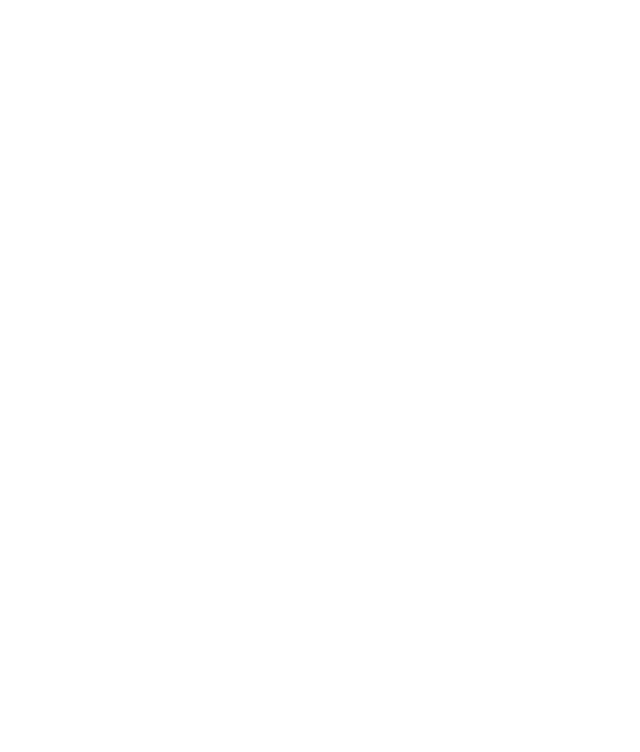
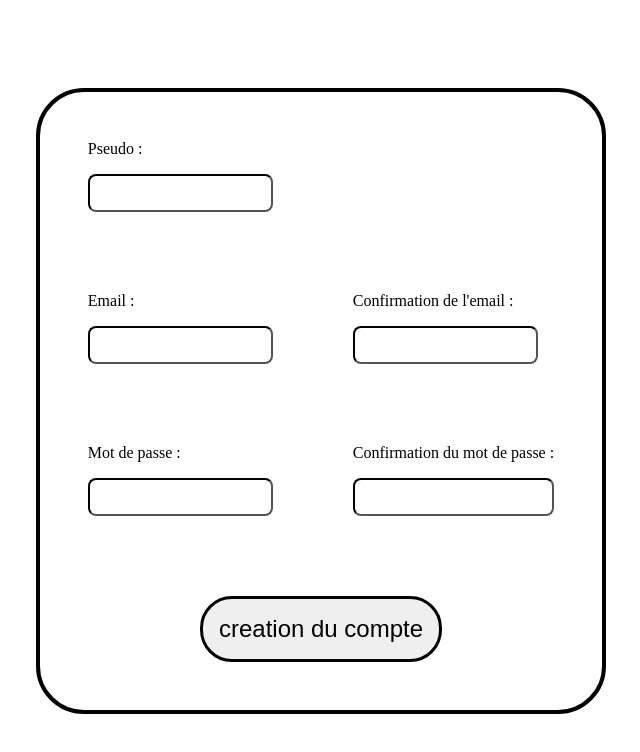
Before and after one commit to AlexPnc/Boutique-Manga, a plain HTML site: page inscription.html in a window 1280 px wide. Shown: the whole page, without its empty margins (319-959 px from the left). Drawn offline with Linux system fonts and the light colour scheme.

Commit message:
connexion et insription sans header ni footer

```diff
--- a/connexion.html
+++ b/connexion.html
@@ -0,0 +1,34 @@
+<!DOCTYPE html>
+<html lang="en">
+
+<head>
+    <meta charset="UTF-8">
+    <meta http-equiv="X-UA-Compatible" content="IE=edge">
+    <meta name="viewport" content="width=device-width, initial-scale=1.0">
+    <title>Document</title>
+    <link rel="stylesheet" href="style.css">
+</head>
+
+<body>
+    <main class="mainForm">
+        <form action="" method="post">
+            <div class="form-group">
+                <div class="form-group-input-label">
+                    <label for="inputeEmail">Email:</label>
+                    <input type="email" name="email" id="inputEmail">
+                </div>
+            </div>
+            <div class="form-group">
+                <div class="form-group-input-label">
+                    <label for="inputePassword">password:</label>
+                    <input type="password" name="password" id="inputPassword">
+                </div>
+            </div>
+            <div class="form-group-button">
+                <input type="submit" value="se connecter">
+            </div>
+        </form>
+    </main>
+</body>
+
+</html>
--- a/inscription.html
+++ b/inscription.html
@@ -0,0 +1,51 @@
+<!DOCTYPE html>
+<html lang="en">
+<head>
+    <meta charset="UTF-8">
+    <meta http-equiv="X-UA-Compatible" content="IE=edge">
+    <meta name="viewport" content="width=device-width, initial-scale=1.0">
+    <title>Document</title>
+    <link rel="stylesheet" href="style.css">
+</head>
+<body>
+    <main class="mainForm">
+        <form action="" method="post">
+            <div class="form-group">
+                <div class="form-group-input-label">
+                    <label for="inputPseudo">Pseudo :</label>
+                    <input type="text" id="inputPseudo" name="pseudo" >
+
+                </div>
+            </div>
+            <div class="form-group">
+                <div class="form-group-input-label">
+                    <label for="inputEmail">Email :</label>
+                    <input type="email" id="inputEmail" name="email" >
+
+                </div>
+                <div class="form-group-input-label">
+                    <label for="inputConfirmEmail">Confirmation de l'email :</label>
+                    <input type="email" id="inputConfirmEmail" name="ConfirmEmail" >
+
+                </div>
+            </div>
+            <div class="form-group">
+                <div class="form-group-input-label">
+                    <label for="inputPassword">Mot de passe :</label>
+                    <input type="password" id="inputPassword" name="password" >
+
+                </div>
+                <div class="form-group-input-label">
+                    <label for="inputRetypePassword">Confirmation du mot de passe :</label>
+                    <input type="password" id="inputRetypePassword" name="retypePassword">
+
+                </div>
+            </div>
+
+            <div class="form-group-button">
+                <input type="submit" value="creation du compte">
+            </div>
+        </form>
+    </main>
+</body>
+</html>
--- a/style.css
+++ b/style.css
@@ -64,3 +64,51 @@ header {
         margin-top: 1rem;
     }
 }
+.mainForm {
+    padding-top: 5rem;
+    display: flex;
+    align-items: center;
+    justify-content: center;
+}
+form {
+    display: flex;
+    flex-direction: column;
+    flex-wrap: wrap;
+    gap: 5rem;
+    border: 0.3rem solid #000000;
+    border-radius: 3rem;
+    padding: 3rem;
+  }
+
+.form-group {
+    display: flex;
+    flex-wrap: wrap;
+    gap: 5rem;
+  }
+
+  .form-group .form-group-input-label {
+    display: flex;
+    flex-direction: column;
+    gap: 1rem;
+  }
+
+  .form-group .form-group-input-label input {
+    border-color: #000000;
+    border-radius: 0.5rem;
+    height: 2rem;
+  }
+
+  .form-group-button {
+    text-align: center;
+  }
+
+  .form-group-button input:hover {
+    transform: scale(1.1);
+    cursor: pointer;
+  }
+
+  .form-group-button input {
+    padding: 1rem;
+    font-size: 1.5rem;
+    border: 0.2rem solid #000000;
+    border-radius: 2rem;
```
Also changed, not shown: art.html (+1 -1 lines), art2.html (+1 -1 lines), art3.html (+1 -1 lines).
